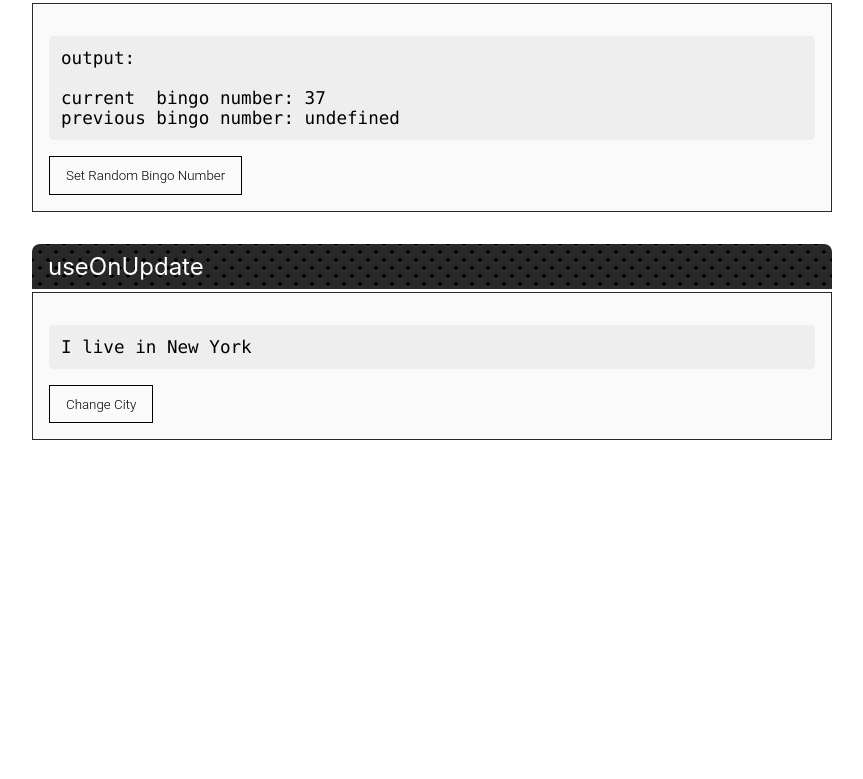
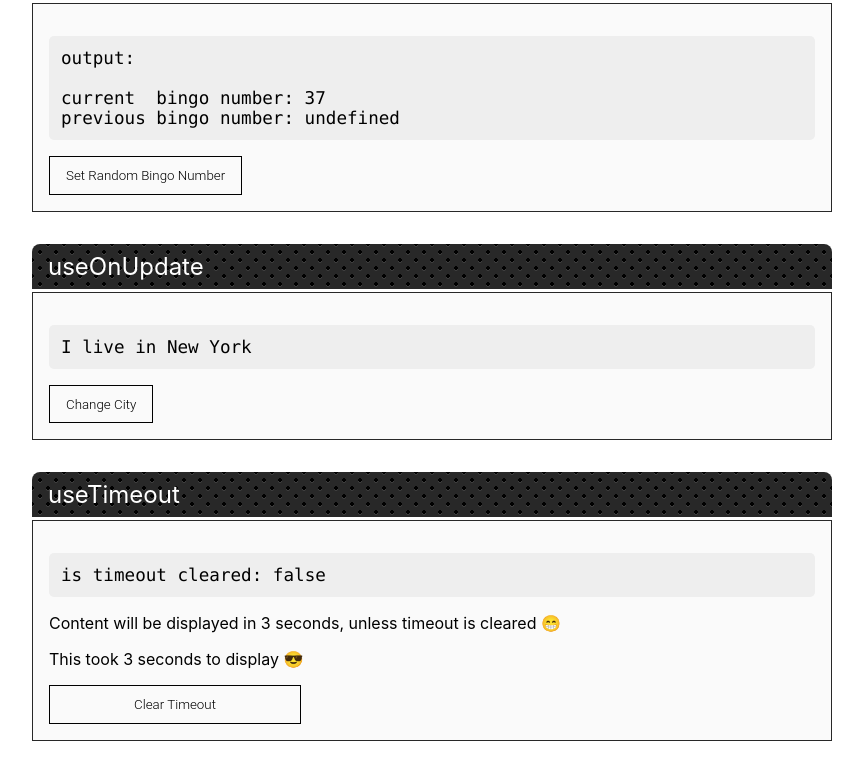
Before and after one commit to raduGaspar/custom-react-hooks, a Next.js app: page / in a window 1280 px wide. Shown: the part 1212-1991 px from the top of the page, without its empty margins (208-1071 px from the left). Before the commit the page ends 1700 px from the top, so only its background shows below. Built offline with nearby package versions, Linux system fonts and the light colour scheme.

Commit message:
added useTimeout hook and documentation

```diff
--- /dev/null
+++ b/components/TimeoutDemo.js
@@ -0,0 +1,32 @@
+import React, { useState } from 'react'
+
+import useTimeout from '../src/useTimeout'
+import styles from '../styles/Home.module.css'
+
+export default function TimeoutDemo () {
+  const [state, setState] = useState(false)
+  const [isClear, clearTimeoutRef] = useTimeout(() => {
+    setState(true)
+  }, 3000)
+
+  return (
+    <div>
+      <p className={styles.hook}>useTimeout</p>
+      <div className={styles.usage}>
+        <code>is timeout cleared: {isClear.toString()}</code>
+        <p>Content will be displayed in 3 seconds, unless timeout is cleared 😁</p>
+        {state && <p>This took 3 seconds to display 😎</p>}
+
+        {
+          !isClear
+            ? (
+              <div className={styles.grid}>
+                <button onClick={clearTimeoutRef}>Clear Timeout</button>
+              </div>
+              )
+            : <p>timeout is cleared</p>
+        }
+      </div>
+    </div>
+  )
+}
--- a/pages/index.js
+++ b/pages/index.js
@@ -6,6 +6,7 @@ import ArrayDemo from '../components/ArrayDemo'
 import StorageDemo from '../components/StorageDemo'
 import PreviousDemo from '../components/PreviousDemo'
 import OnUpdateDemo from '../components/OnUpdateDemo'
+import TimeoutDemo from '../components/TimeoutDemo'
 
 export default function Home () {
   return (
@@ -24,6 +25,7 @@ export default function Home () {
         <StorageDemo />
         <PreviousDemo />
         <OnUpdateDemo />
+        <TimeoutDemo />
       </main>
     </div>
   )
--- /dev/null
+++ b/src/useTimeout.js
@@ -0,0 +1,43 @@
+import { useState, useCallback, useRef, useEffect } from 'react'
+
+const useTimeout = (callback, delay, clearOnUnmount = true) => {
+  const timeout = useRef()
+  const cb = useRef(callback)
+  const [isClear, setIsClear] = useState(false)
+
+  const clear = useCallback(() => {
+    if (timeout.current) {
+      clearTimeout(timeout.current)
+      setIsClear(true)
+    }
+  }, [])
+
+  // update the cb reference if 'callback' changes
+  useEffect(() => {
+    if (typeof callback === 'function') {
+      cb.current = callback
+    }
+  }, [callback])
+
+  // reset the timeout if 'delay' changes
+  useEffect(() => {
+    if (typeof delay === 'number') {
+      timeout.current = setTimeout(() => {
+        cb.current()
+      }, delay)
+    }
+
+    return clear
+  }, [delay])
+
+  // clear the timeout on unmount
+  useEffect(() => () => {
+    if (clearOnUnmount) {
+      clear()
+    }
+  }, [])
+
+  return [isClear, clear]
+}
+
+export default useTimeout
```
Also changed, not shown: 1 other file (tests, documents, lock files or other folders).
